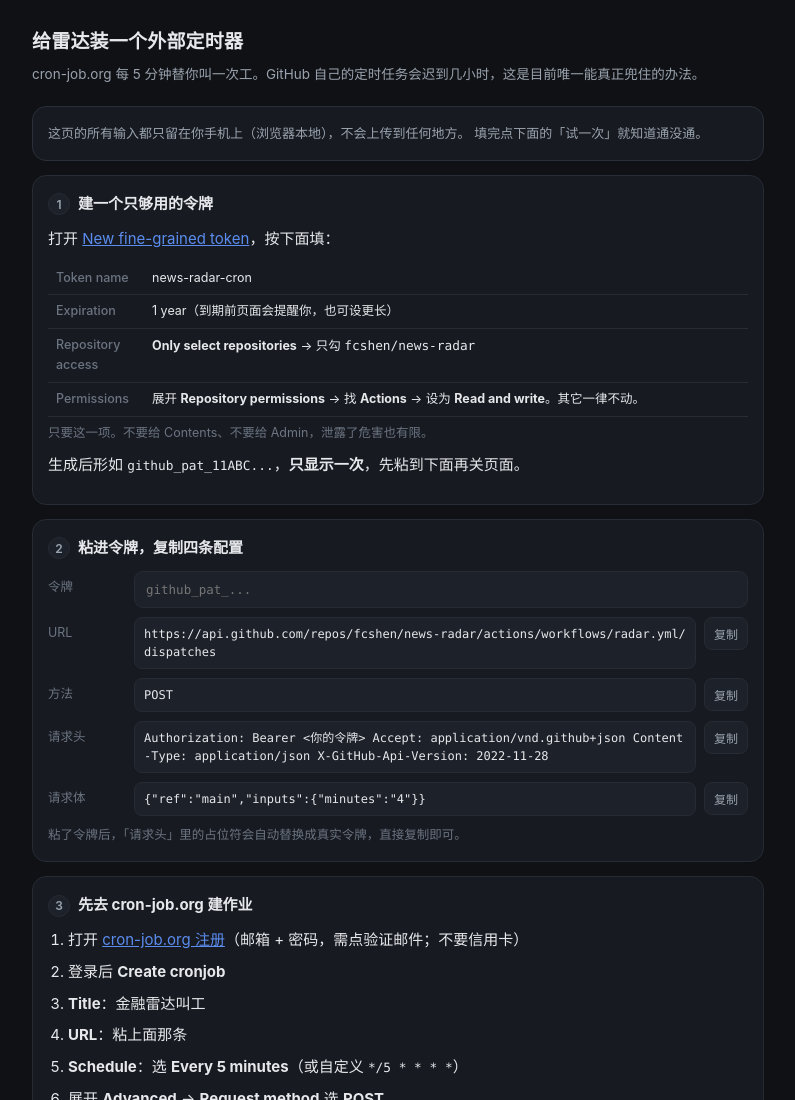
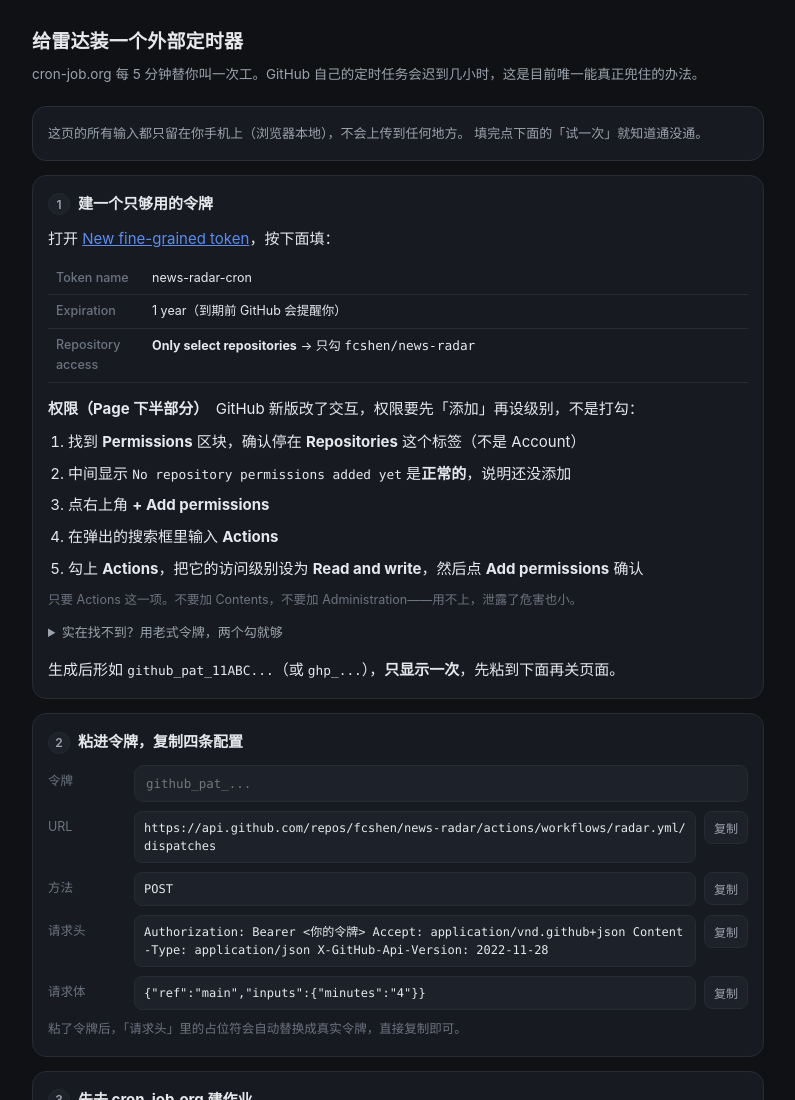
Before and after one commit to fcshen/news-radar, a plain HTML site: page cronjob.html in a window 1280 px wide. Shown: the top 1100 px of the page, without its empty margins (242-1037 px from the left). Drawn offline with Linux system fonts and the light colour scheme.

Commit message:
docs: 按 GitHub 新版令牌页改引导——权限要先 Add permissions 再加级别
新版 fine-grained token 页把 Repository permissions 收进 Repositories 标签页，
不再是打勾列表，中间显示 No repository permissions added yet 属正常状态。
补齐点击路径，并给一条 classic 令牌的备选（repo + workflow 两个勾）。

```diff
--- a/cronjob.html
+++ b/cronjob.html
@@ -77,12 +77,31 @@
   <p>打开 <a href="https://github.com/settings/personal-access-tokens/new" target="_blank" rel="noopener">New fine-grained token</a>，按下面填：</p>
   <table>
     <tr><th style="width:96px">Token name</th><td>news-radar-cron</td></tr>
-    <tr><th>Expiration</th><td>1 year（到期前页面会提醒你，也可设更长）</td></tr>
+    <tr><th>Expiration</th><td>1 year（到期前 GitHub 会提醒你）</td></tr>
     <tr><th>Repository access</th><td><b>Only select repositories</b> → 只勾 <code>fcshen/news-radar</code></td></tr>
-    <tr><th>Permissions</th><td>展开 <b>Repository permissions</b> → 找 <b>Actions</b> → 设为 <b>Read and write</b>。其它一律不动。</td></tr>
   </table>
-  <p class="hint">只要这一项。不要给 Contents、不要给 Admin，泄露了危害也有限。</p>
-  <p>生成后形如 <code>github_pat_11ABC...</code>，<b>只显示一次</b>，先粘到下面再关页面。</p>
+
+  <p style="margin:14px 0 8px"><b>权限（Page 下半部分）</b>　GitHub 新版改了交互，权限要先「添加」再设级别，不是打勾：</p>
+  <ol style="margin-bottom:8px">
+    <li>找到 <b>Permissions</b> 区块，确认停在 <b>Repositories</b> 这个标签（不是 Account）</li>
+    <li>中间显示 <code>No repository permissions added yet</code> 是<b>正常的</b>，说明还没添加</li>
+    <li>点右上角 <b>+ Add permissions</b></li>
+    <li>在弹出的搜索框里输入 <b>Actions</b></li>
+    <li>勾上 <b>Actions</b>，把它的访问级别设为 <b>Read and write</b>，然后点 <b>Add permissions</b> 确认</li>
+  </ol>
+  <p class="hint">只要 Actions 这一项。不要加 Contents，不要加 Administration——用不上，泄露了危害也小。</p>
+
+  <details style="margin:12px 0 0">
+    <summary style="cursor:pointer;color:var(--dim);font-size:13px">实在找不到？用老式令牌，两个勾就够</summary>
+    <p class="hint" style="margin:9px 0 0">
+      打开 <a href="https://github.com/settings/tokens/new" target="_blank" rel="noopener">Tokens (classic)</a> →
+      Note 填 <code>news-radar-cron</code>，Expiration 选 1 year，只勾这两个：
+      <code>repo</code> 和 <code>workflow</code>。生成的令牌以 <code>ghp_</code> 开头，用法完全一样。
+      唯一缺点是这个令牌对你名下所有仓库都有效，而 fine-grained 那个只对本项目有效。
+    </p>
+  </details>
+
+  <p style="margin:14px 0 0">生成后形如 <code>github_pat_11ABC...</code>（或 <code>ghp_...</code>），<b>只显示一次</b>，先粘到下面再关页面。</p>
 </div>
 
 <div class="card">
```
